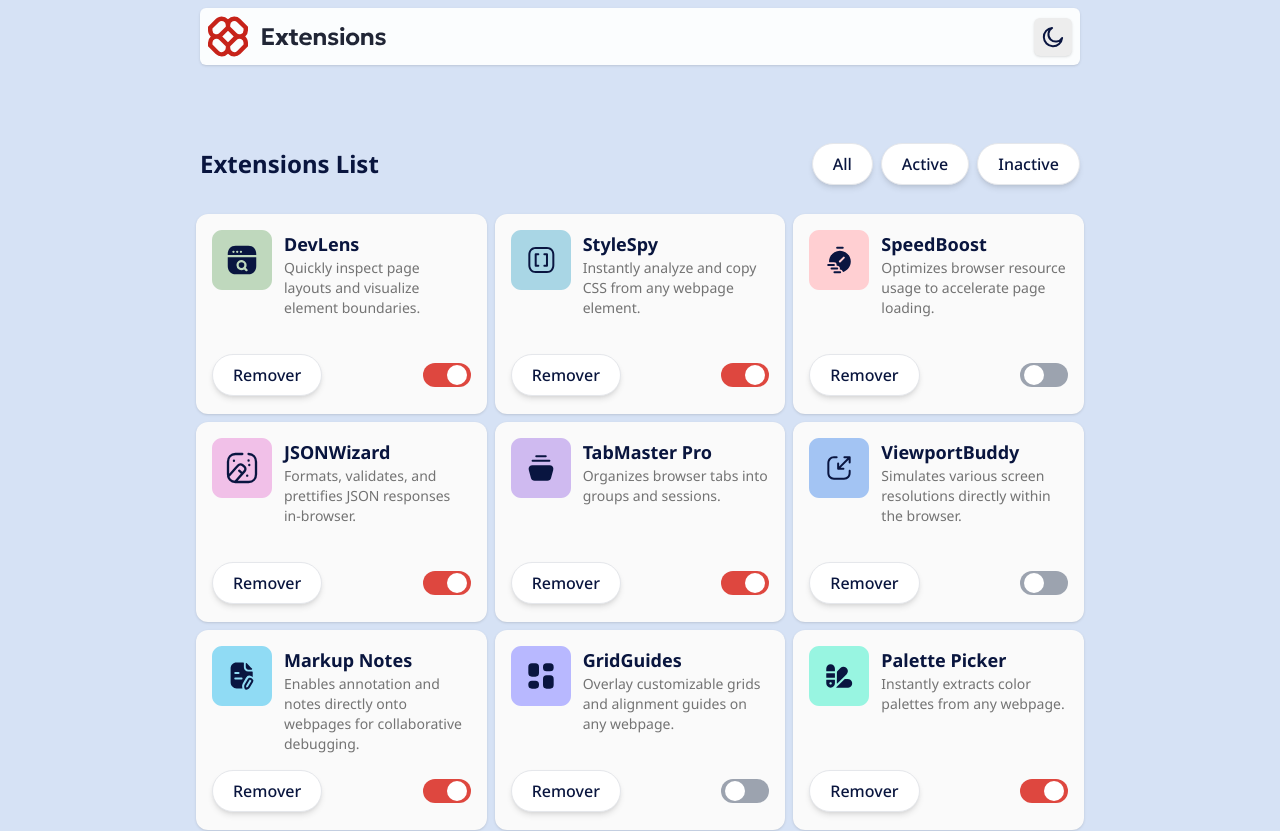
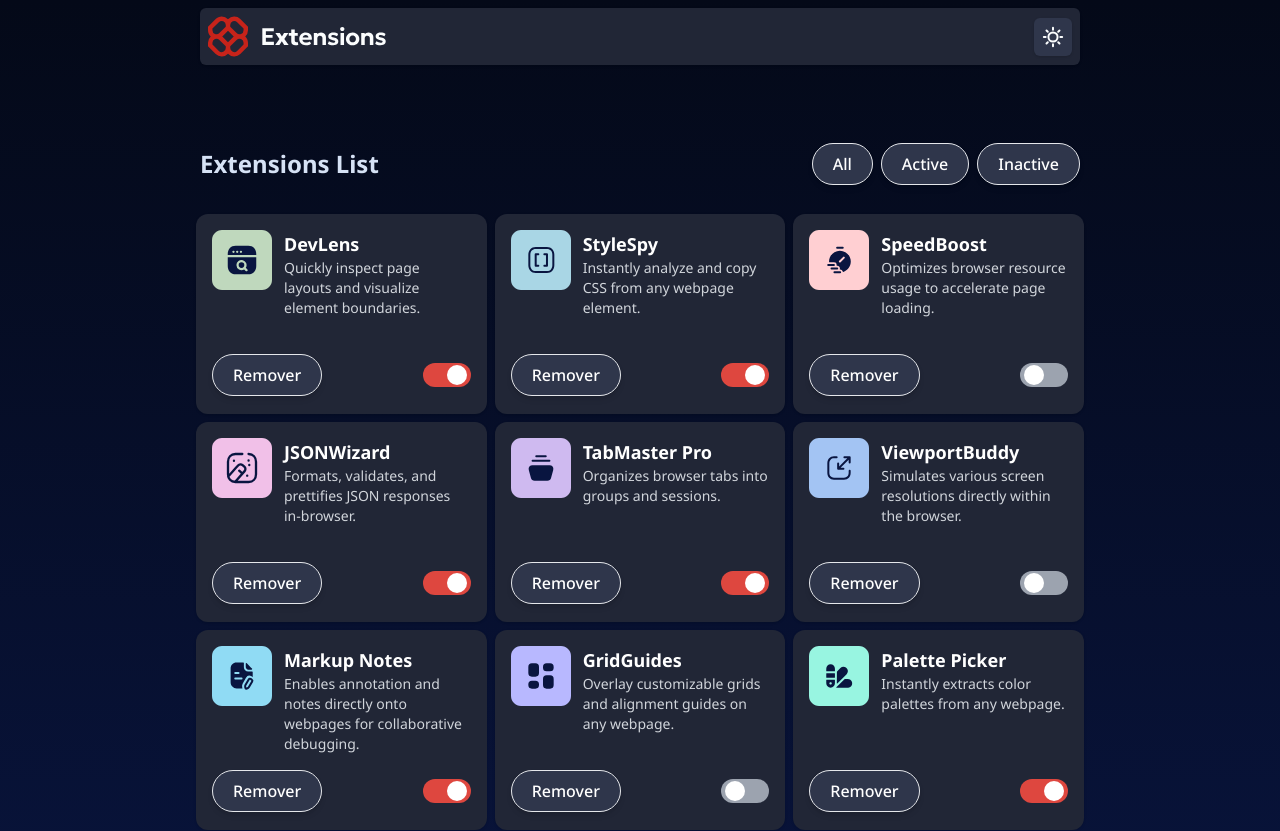
Before and after one commit to DomeniqueRosa/portfolio-react, a React (Vite) app in the folder browser-extensions/: page / in a window 1280 px wide. Shown: the top 831 px of the page. Built offline with nearby package versions, Linux system fonts and the light colour scheme.

Commit message:
dark mode

```diff
--- a/browser-extensions/src/App.jsx
+++ b/browser-extensions/src/App.jsx
@@ -1,13 +1,17 @@
-import { useState } from "react";
+import { useEffect, useState } from "react";
 import Card from "./components/Card";
 import Header from "./components/Header";
 import Button from "./components/Button";
 import Data from "../data.json";
 
 function App() {
-  const [isDark, setIsDark] = useState(false);
+  const [isDark, setIsDark] = useState(true);
   const [filtro, setFiltro] = useState("all");
   const [data, setData] = useState(Data);
+
+  useEffect(() =>{
+    document.documentElement.classList.add("dark");
+  }, [])
 
   function handTheme() {
     document.documentElement.classList.toggle("dark");
```
